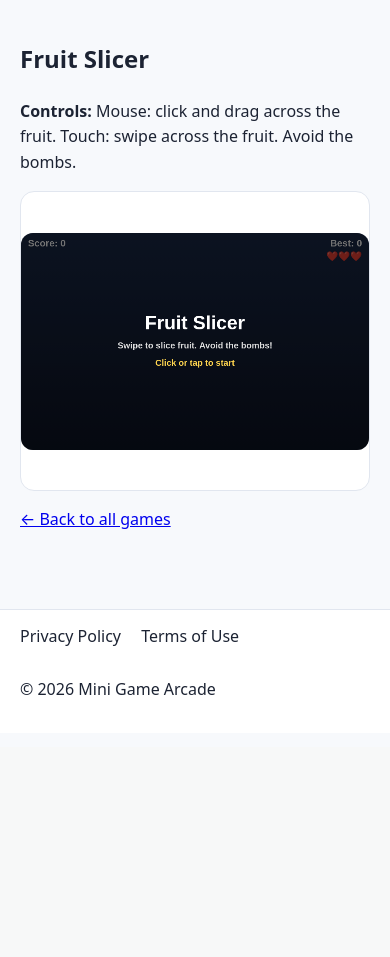
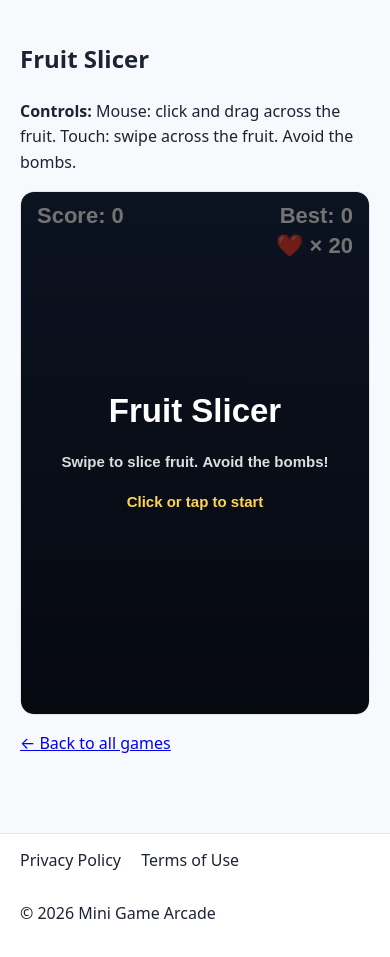
Before and after one commit to U-manch/mini-game-arcade, a Django app: page /play/fruit-slicer/ in a window 390 px wide. Shown: the part 97-1054 px from the top of the page. Before the commit the page ends 792 px from the top, so only its background shows below. Run offline with Django 5.2, Linux system fonts and the light colour scheme.

Commit message:
Responsive fruit slicer canvas and 20 starting lives

```diff
--- a/games/static/games/css/style.css
+++ b/games/static/games/css/style.css
@@ -133,6 +133,7 @@ main {
     display: flex;
     align-items: center;
     justify-content: center;
+    overflow: hidden;
 }
 
 .placeholder {
--- a/games/static/games/js/fruit-slicer.js
+++ b/games/static/games/js/fruit-slicer.js
@@ -3,10 +3,6 @@
     if (!container) return;
 
     const canvas = document.createElement("canvas");
-    canvas.width = 800;
-    canvas.height = 500;
-    canvas.style.width = "100%";
-    canvas.style.maxWidth = "800px";
     canvas.style.touchAction = "none"; // stops the page scrolling while swiping
     canvas.style.background = "linear-gradient(#1b2a49, #0d1424)";
     canvas.style.borderRadius = "12px";
@@ -15,8 +11,34 @@
     container.appendChild(canvas);
     const ctx = canvas.getContext("2d");
 
-    const W = canvas.width;
-    const H = canvas.height;
+    let W = 800;
+    let H = 500;
+    let S = 1; // size scale for fruit, hitboxes and text
+
+    function fitCanvas() {
+        const cs = getComputedStyle(container);
+        const padX = parseFloat(cs.paddingLeft) + parseFloat(cs.paddingRight);
+        const avail = Math.floor(container.clientWidth - padX);
+        W = Math.max(280, Math.min(800, avail));
+        H = W < 600 ?
+            Math.round(Math.max(400, Math.min(W * 1.5, window.innerHeight * 0.7))) :
+            Math.round(W * 0.625);
+        S = Math.max(0.75, Math.min(1, W / 700));
+        canvas.width = W;
+        canvas.height = H;
+        canvas.style.width = W + "px";
+        canvas.style.height = H + "px";
+    }
+    fitCanvas();
+
+    // refit on rotate or window resize (ignore the phone address bar changing height)
+    let lastWidth = window.innerWidth;
+    window.addEventListener("resize", function() {
+        if (window.innerWidth !== lastWidth) {
+            lastWidth = window.innerWidth;
+            fitCanvas();
+        }
+    });
     const GRAVITY = 0.22;
     const FRUITS = ["🍎", "🍊", "🍉", "🍌", "🍓", "🍍", "🍇"];
 
@@ -25,7 +47,7 @@
     let pieces = [];
     let trail = [];
     let score = 0;
-    let lives = 3;
+    let lives = 20;
     let best = Number(localStorage.getItem("fruitSlicerBest") || 0);
     let spawnTimer = 0;
     let slicing = false;
@@ -36,20 +58,21 @@
         pieces = [];
         trail = [];
         score = 0;
-        lives = 3;
+        lives = 20;
         spawnTimer = 0;
         state = "playing";
     }
 
     function spawn() {
         const isBomb = Math.random() < 0.15;
-        const x = 80 + Math.random() * (W - 160);
+        const m = 50 * S;
+        const x = m + Math.random() * (W - 2 * m);
         fruits.push({
             x: x,
             y: H + 30,
             vx: (W / 2 - x) / 140 + (Math.random() - 0.5) * 1.5,
             vy: -(9 + Math.random() * 3.5),
-            r: 30,
+            r: 30 * S,
             bomb: isBomb,
             emoji: isBomb ? "💣" : FRUITS[Math.floor(Math.random() * FRUITS.length)],
             angle: 0,
@@ -181,7 +204,7 @@
 
     function centerText(text, y, size, color) {
         ctx.fillStyle = color || "#fff";
-        ctx.font = "bold " + size + "px sans-serif";
+        ctx.font = "bold " + Math.round(size * S) + "px sans-serif";
         ctx.textAlign = "center";
         ctx.textBaseline = "middle";
         ctx.fillText(text, W / 2, y);
@@ -190,8 +213,8 @@
     function draw() {
         ctx.clearRect(0, 0, W, H);
 
-        for (const f of fruits) drawEmoji(f.emoji, f.x, f.y, 60, f.angle);
-        for (const p of pieces) drawEmoji(p.emoji, p.x, p.y, 40, 0, p.life / 40);
+        for (const f of fruits) drawEmoji(f.emoji, f.x, f.y, 60 * S, f.angle);
+        for (const p of pieces) drawEmoji(p.emoji, p.x, p.y, 40 * S, 0, p.life / 40);
 
         // blade trail
         if (trail.length > 1) {
@@ -212,7 +235,7 @@
         ctx.fillText("Score: " + score, 16, 14);
         ctx.textAlign = "right";
         ctx.fillText("Best: " + best, W - 16, 14);
-        ctx.fillText("❤️".repeat(Math.max(lives, 0)), W - 16, 44);
+        ctx.fillText("❤️ × " + Math.max(lives, 0), W - 16, 44);
 
         if (state === "ready") {
             ctx.fillStyle = "rgba(0,0,0,0.55)";
```
